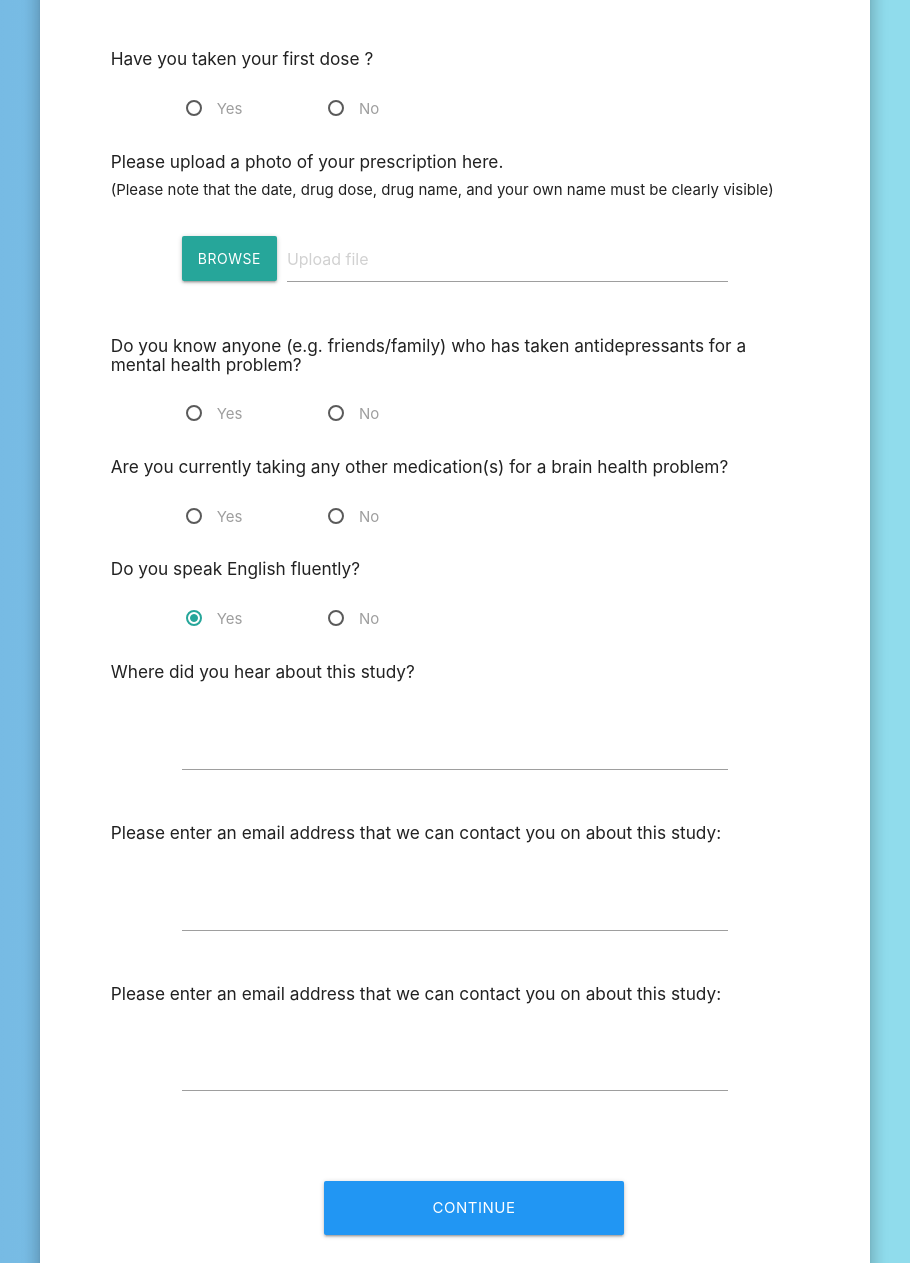
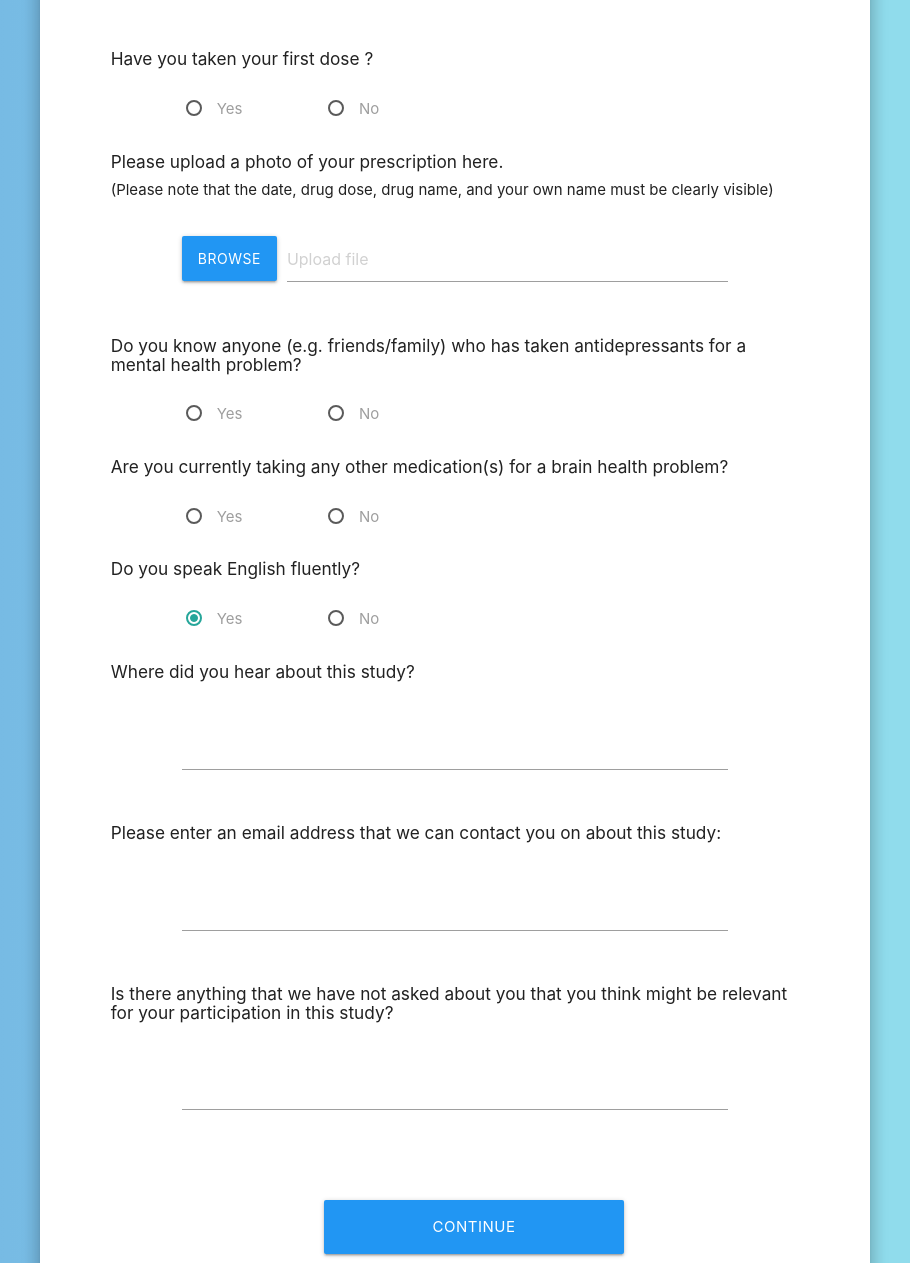
Before and after one commit to EoghanGallagher/Siobhan-Website, a Flask app: template templates/Eoghan/screening-questionaire.html in a window 1280 px wide. Shown: the part 1142-2405 px from the top of the page, without its empty margins (185-1095 px from the left). Run offline with Flask 2, Linux system fonts and the light colour scheme; the template is opened without the code that fills it, so the values that code supplies are empty; parts of the project's set-up code (start-up, migrations or seed data) failed here and were passed over.

Commit message:
Screening Questionaire Update

```diff
--- a/templates/Eoghan/screening-questionaire.html
+++ b/templates/Eoghan/screening-questionaire.html
@@ -219,7 +219,7 @@
         <div class="col s12 offset-s1 m8 offset-m2 l8 offset-l2 ">
 
             <div class = "file-field input-field">
-               <div class = "btn">
+               <div class = "btn blue">
                   <span>Browse</span>
                   <input type = "file" />
                </div>
@@ -343,7 +343,7 @@
 
       <div class="row">
         <div class="col s12 m1 l1"></div>
-        <div class="col s12 m10 l10"><h6>Please enter an email address that we can contact you on about this study:</h6></div>
+        <div class="col s12 m10 l10"><h6>Is there anything that we have not asked about you that you think might be relevant for your participation in this study? </h6></div>
       </div>
       <div class="row">
         <div class="col s12 m2 l2"></div>
```
